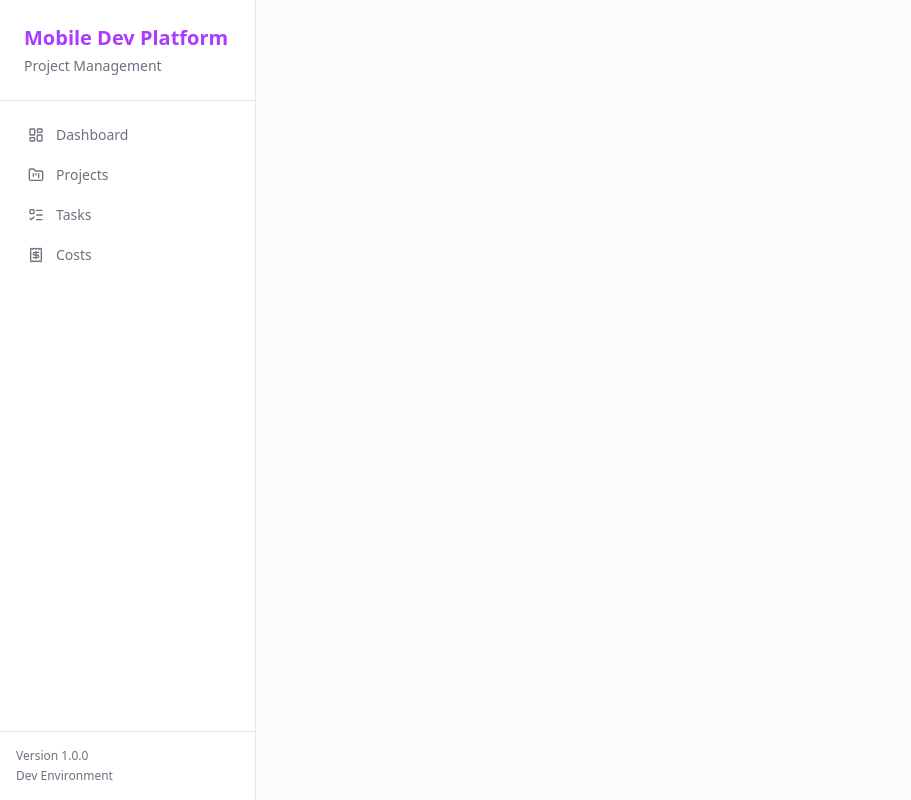
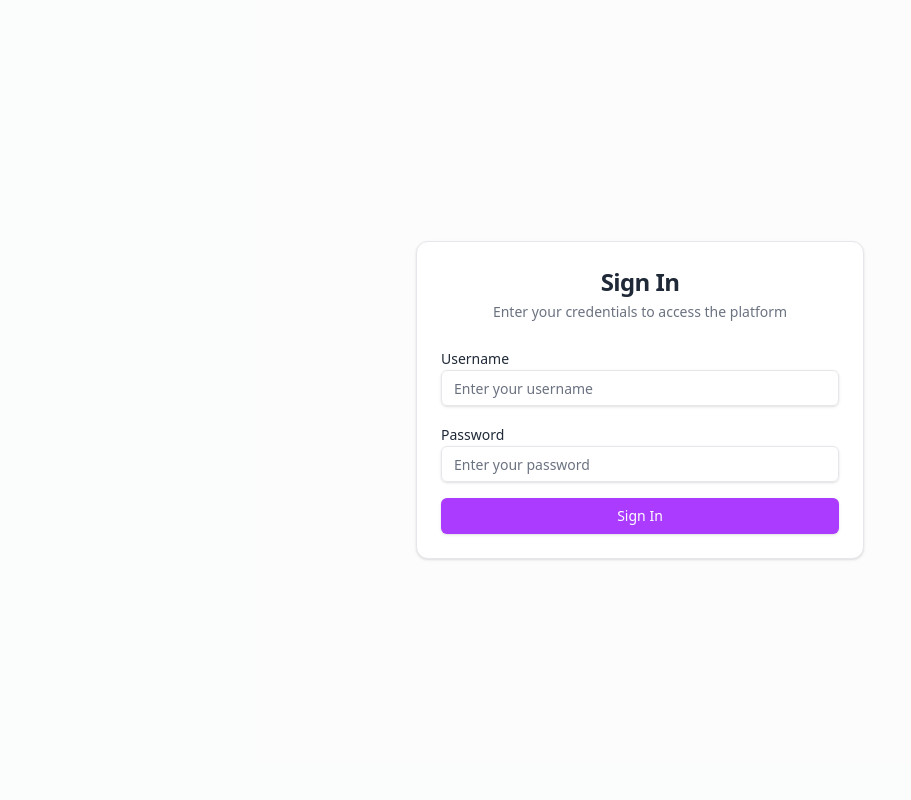
Before and after one commit to smuwjs/mobile-dev-platform, a React (Vite) app in the folder frontend/: page /dev/login in a window 1280 px wide. Shown: the whole page, without its empty margins (0-911 px from the left). Built offline with nearby package versions, Linux system fonts and the light colour scheme.

Commit message:
feat: add login page and auth

```diff
--- a/frontend/src/App.tsx
+++ b/frontend/src/App.tsx
@@ -7,20 +7,20 @@ import ProjectsPage from './pages/projects'
 import ProjectDetailPage from './pages/projects/[id]'
 import TasksPage from './pages/tasks'
 import CostsPage from './pages/costs'
+import LoginPage from './pages/login'
 
 function App() {
   return (
     <StrictMode>
       <BrowserRouter>
-        <Layout>
-          <Routes>
-            <Route path="/dev/" element={<DashboardPage />} />
-            <Route path="/dev/projects" element={<ProjectsPage />} />
-            <Route path="/dev/projects/:id" element={<ProjectDetailPage />} />
-            <Route path="/dev/tasks" element={<TasksPage />} />
-            <Route path="/dev/costs" element={<CostsPage />} />
-          </Routes>
-        </Layout>
+        <Routes>
+          <Route path="/dev/login" element={<LoginPage />} />
+          <Route path="/dev/" element={<Layout><DashboardPage /></Layout>} />
+          <Route path="/dev/projects" element={<Layout><ProjectsPage /></Layout>} />
+          <Route path="/dev/projects/:id" element={<Layout><ProjectDetailPage /></Layout>} />
+          <Route path="/dev/tasks" element={<Layout><TasksPage /></Layout>} />
+          <Route path="/dev/costs" element={<Layout><CostsPage /></Layout>} />
+        </Routes>
       </BrowserRouter>
     </StrictMode>
   )
--- a/frontend/src/components/layout.tsx
+++ b/frontend/src/components/layout.tsx
@@ -1,12 +1,16 @@
-import { Link, useLocation } from 'react-router-dom'
+import { useState, useEffect } from 'react'
+import { Link, useLocation, useNavigate } from 'react-router-dom'
 import {
   LayoutDashboard,
   FolderKanban,
   ListTodo,
   Receipt,
   ChevronRight,
+  LogOut,
+  User,
 } from 'lucide-react'
 import { cn } from '@/lib/utils'
+import { Button } from '@/components/ui/button'
 
 const navItems = [
   { href: '/dev/', label: 'Dashboard', icon: LayoutDashboard },
@@ -15,8 +19,35 @@ const navItems = [
   { href: '/dev/costs', label: 'Costs', icon: Receipt },
 ]
 
+interface UserInfo {
+  id: string
+  username: string
+  email?: string
+}
+
 export function Layout({ children }: { children: React.ReactNode }) {
   const location = useLocation()
+  const navigate = useNavigate()
+  const [user, setUser] = useState<UserInfo | null>(null)
+
+  useEffect(() => {
+    const token = localStorage.getItem('auth_token')
+    const userStr = localStorage.getItem('user')
+    if (token && userStr) {
+      try {
+        setUser(JSON.parse(userStr))
+      } catch {
+        setUser(null)
+      }
+    }
+  }, [])
+
+  const handleLogout = () => {
+    localStorage.removeItem('auth_token')
+    localStorage.removeItem('user')
+    setUser(null)
+    navigate('/dev/login')
+  }
 
   return (
     <div className="flex min-h-screen">
@@ -57,7 +88,30 @@ export function Layout({ children }: { children: React.ReactNode }) {
         </nav>
 
         <div className="p-4 border-t">
-          <div className="text-xs text-muted-foreground">
+          {user ? (
+            <div className="space-y-2">
+              <div className="flex items-center gap-2 text-sm">
+                <User className="h-4 w-4" />
+                <span className="font-medium">{user.username}</span>
+              </div>
+              <Button
+                variant="outline"
+                size="sm"
+                className="w-full"
+                onClick={handleLogout}
+              >
+                <LogOut className="h-4 w-4 mr-2" />
+                Logout
+              </Button>
+            </div>
+          ) : (
+            <Link to="/dev/login">
+              <Button variant="outline" size="sm" className="w-full">
+                Login
+              </Button>
+            </Link>
+          )}
+          <div className="mt-4 text-xs text-muted-foreground">
             <p>Version 1.0.0</p>
             <p className="mt-1">Dev Environment</p>
           </div>
--- a/frontend/src/lib/api.ts
+++ b/frontend/src/lib/api.ts
@@ -13,6 +13,43 @@ const api = axios.create({
   baseURL: '/dev-api',
   timeout: 10000,
 })
+
+// Request interceptor to add auth token
+api.interceptors.request.use(
+  (config) => {
+    const token = localStorage.getItem('auth_token')
+    if (token) {
+      config.headers.Authorization = `Bearer ${token}`
+    }
+    return config
+  },
+  (error) => {
+    return Promise.reject(error)
+  }
+)
+
+// Response interceptor for error handling
+api.interceptors.response.use(
+  (response) => response,
+  (error) => {
+    if (error.response?.status === 401) {
+      localStorage.removeItem('auth_token')
+      localStorage.removeItem('user')
+      window.location.href = '/dev/login'
+    }
+    return Promise.reject(error)
+  }
+)
+
+// Auth
+export async function login(username: string, password: string) {
+  const { data } = await api.post('/v1/auth/login', { username, password })
+  return data
+}
+
+export async function logout() {
+  await api.post('/v1/auth/logout')
+}
 
 // Dashboard
 export async function getDashboardStats(): Promise<DashboardStats> {
--- /dev/null
+++ b/frontend/src/pages/login/index.tsx
@@ -0,0 +1,107 @@
+import { useState } from 'react'
+import { useNavigate } from 'react-router-dom'
+import { Button } from '@/components/ui/button'
+import { Input } from '@/components/ui/input'
+import { Card, CardContent, CardDescription, CardHeader, CardTitle } from '@/components/ui/card'
+import { Label } from '@/components/ui/label'
+
+interface LoginResponse {
+  token: string
+  user?: {
+    id: string
+    username: string
+    email?: string
+  }
+}
+
+export default function LoginPage() {
+  const navigate = useNavigate()
+  const [username, setUsername] = useState('')
+  const [password, setPassword] = useState('')
+  const [error, setError] = useState('')
+  const [loading, setLoading] = useState(false)
+
+  const handleSubmit = async (e: React.FormEvent) => {
+    e.preventDefault()
+    setError('')
+    setLoading(true)
+
+    try {
+      const response = await fetch('/dev-api/v1/auth/login', {
+        method: 'POST',
+        headers: {
+          'Content-Type': 'application/json',
+        },
+        body: JSON.stringify({ username, password }),
+      })
+
+      if (!response.ok) {
+        const data = await response.json().catch(() => ({}))
+        throw new Error(data.detail || 'Login failed')
+      }
+
+      const data: LoginResponse = await response.json()
+
+      if (data.token) {
+        localStorage.setItem('auth_token', data.token)
+        if (data.user) {
+          localStorage.setItem('user', JSON.stringify(data.user))
+        }
+        navigate('/dev/')
+      } else {
+        throw new Error('No token received')
+      }
+    } catch (err) {
+      setError(err instanceof Error ? err.message : 'Login failed')
+    } finally {
+      setLoading(false)
+    }
+  }
+
+  return (
+    <div className="min-h-screen flex items-center justify-center bg-muted/30">
+      <Card className="w-full max-w-md">
+        <CardHeader className="space-y-1">
+          <CardTitle className="text-2xl font-bold text-center">Sign In</CardTitle>
+          <CardDescription className="text-center">
+            Enter your credentials to access the platform
+          </CardDescription>
+        </CardHeader>
+        <CardContent>
+          <form onSubmit={handleSubmit} className="space-y-4">
+            {error && (
+              <div className="p-3 text-sm text-destructive bg-destructive/10 rounded-md">
+                {error}
+              </div>
+            )}
+            <div className="space-y-2">
+              <Label htmlFor="username">Username</Label>
+              <Input
+                id="username"
+                type="text"
+                placeholder="Enter your username"
+                value={username}
+                onChange={(e) => setUsername(e.target.value)}
+                required
+              />
+            </div>
+            <div className="space-y-2">
+              <Label htmlFor="password">Password</Label>
+              <Input
+                id="password"
+                type="password"
+                placeholder="Enter your password"
+                value={password}
+                onChange={(e) => setPassword(e.target.value)}
+                required
+              />
+            </div>
+            <Button type="submit" className="w-full" disabled={loading}>
+              {loading ? 'Signing in...' : 'Sign In'}
+            </Button>
+          </form>
+        </CardContent>
+      </Card>
+    </div>
+  )
+}
--- a/frontend/src/types/index.ts
+++ b/frontend/src/types/index.ts
@@ -66,3 +66,9 @@ export interface ApiResponse<T> {
   page: number
   page_size: number
 }
+
+export interface User {
+  id: string
+  username: string
+  email?: string
+}
```
